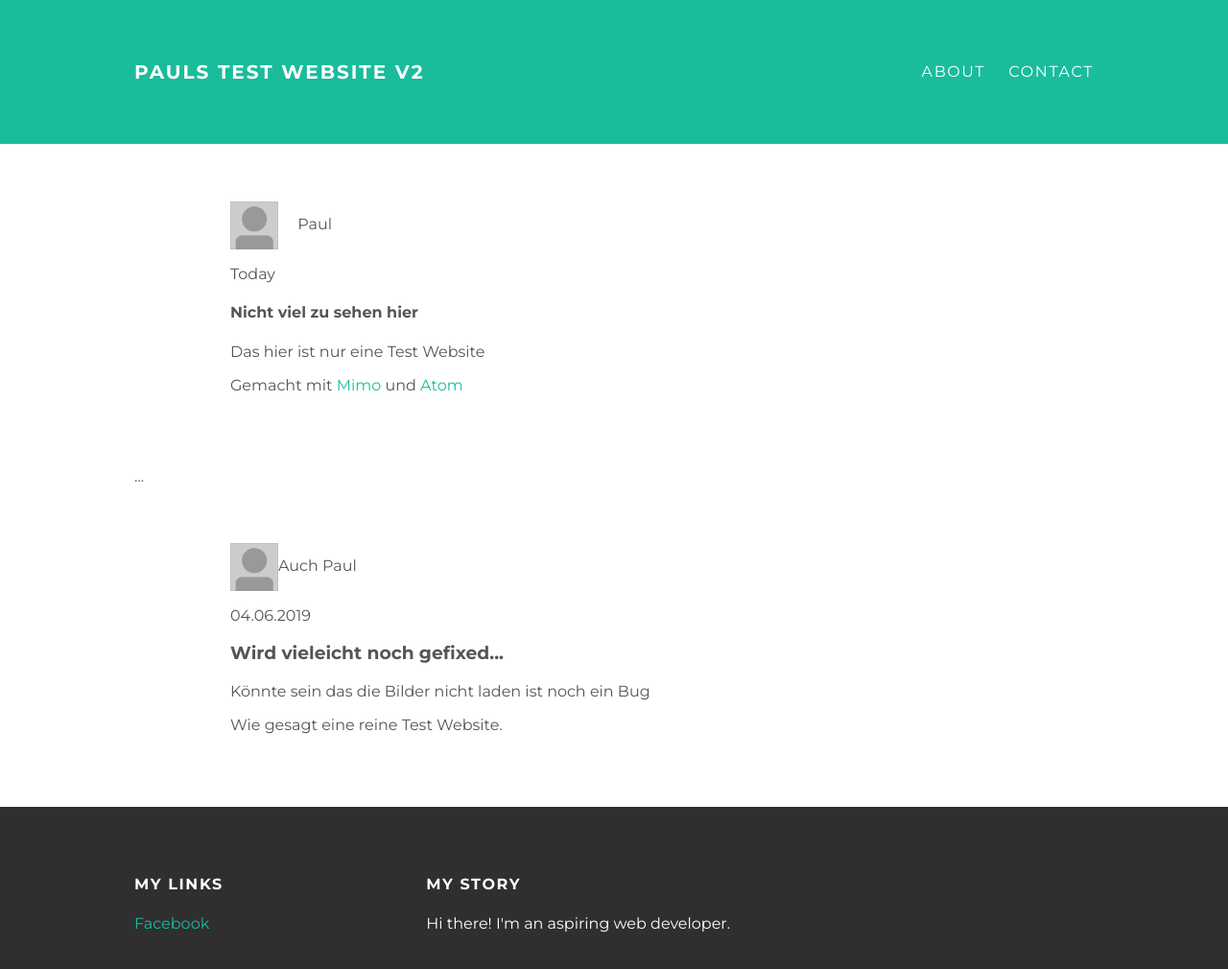
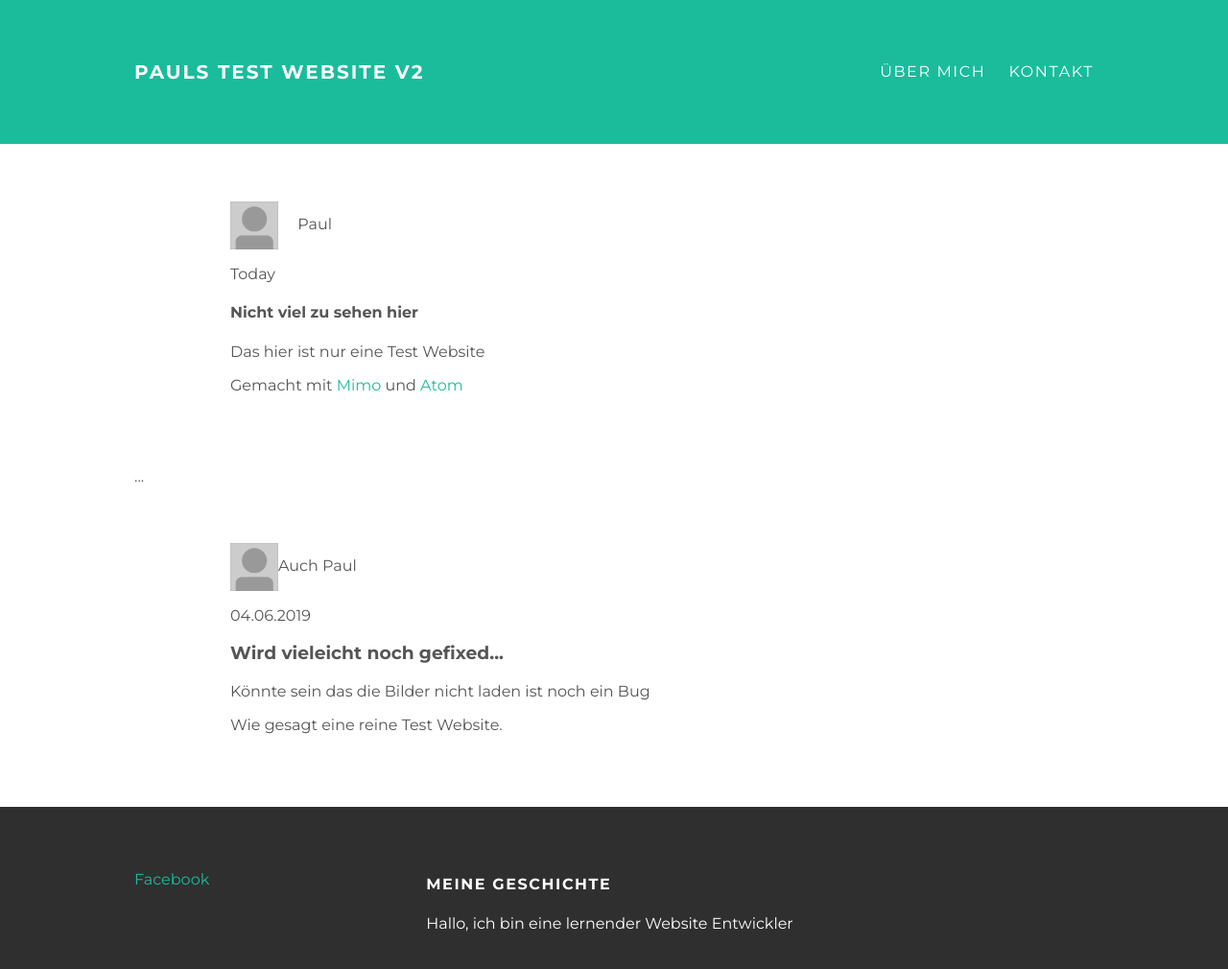
Before and after one commit to drechpaul/drechpaul.github.io, a plain HTML site: page index.html in a window 1280 px wide. Shown: the whole page at 96% size. Drawn offline with Linux system fonts and the light colour scheme.

Commit message:
Update index.html

```diff
--- a/index.html
+++ b/index.html
@@ -9,8 +9,8 @@
 <div class="container">
 <a id="header-title" href="index.html">Pauls Test Website V2</a>
 <ul id="header-nav">
-<li><a href="about.html">About</a></li>
-<li><a href="mailto:dreschpaul@icloud.com">Contact</a></li>
+<li><a href="about.html">Über mich</a></li>
+<li><a href="mailto:dreschpaul@icloud.com">Kontakt</a></li>
 </ul>
 </div>
 </div>
@@ -49,7 +49,7 @@
 <div id="footer">
 <div class="container">
 <div class="column">
-<h4>My Links</h4>
+<h4Meine Links</h4>
 <p>
 <a href="https://twitter.com/me>Twitter</a>
 <br>
@@ -57,8 +57,8 @@
 </p>
 </div>
 <div class="column">
-<h4>My Story</h4>
-<p>Hi there! I'm an aspiring web developer.</p>
+<h4>Meine Geschichte</h4>
+<p>Hallo, ich bin eine lernender Website Entwickler</p>
 </div>
 </div>
 </div>
```
